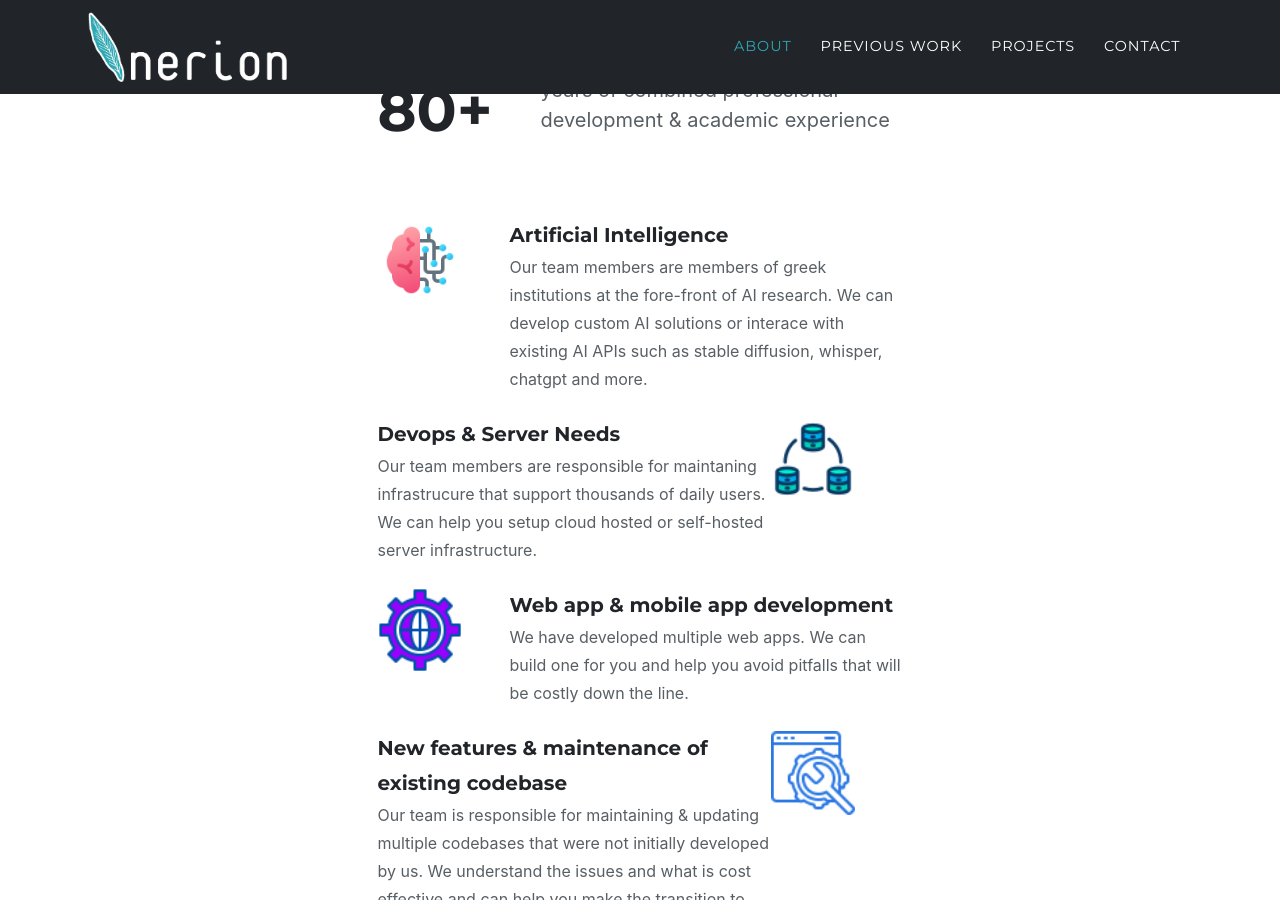
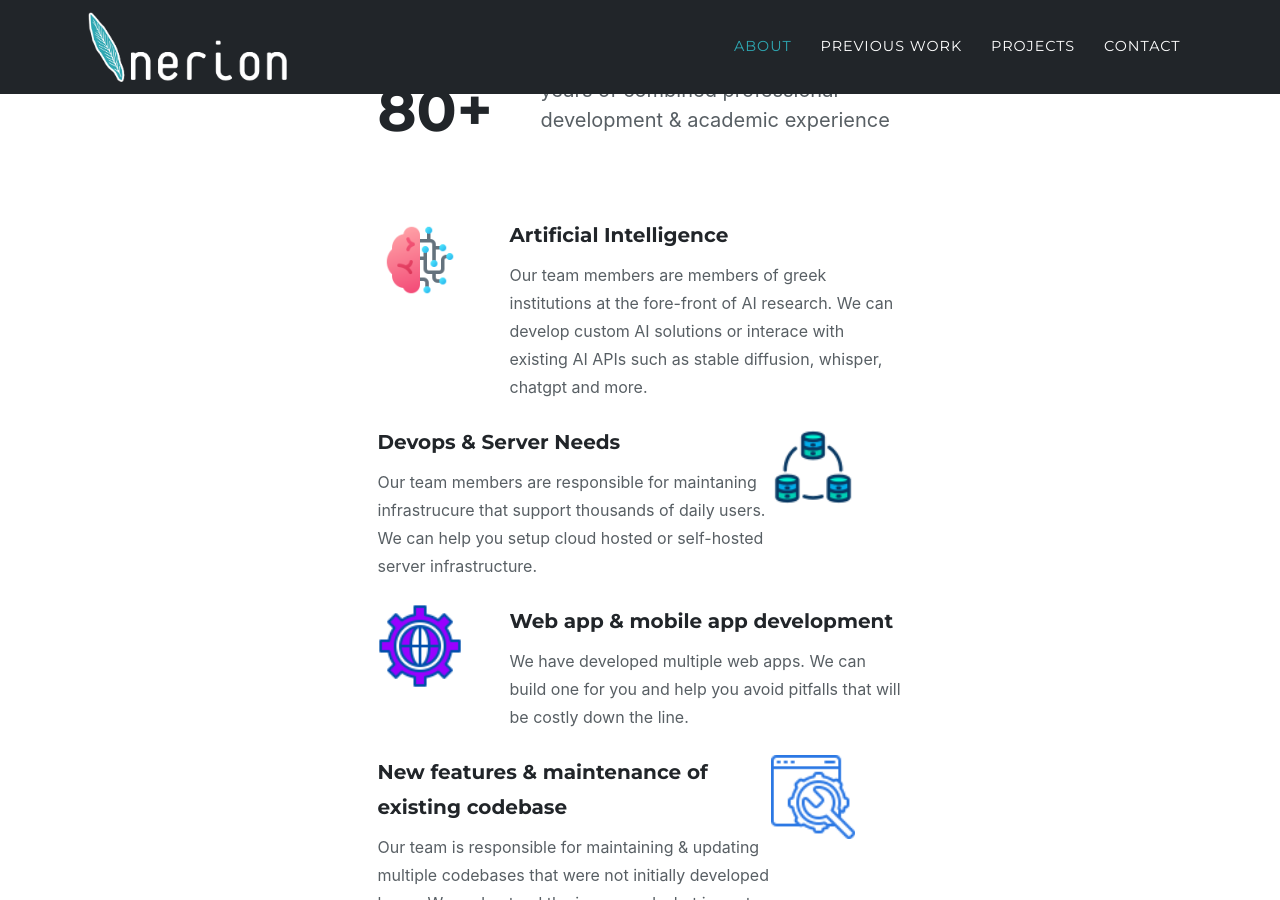
Before and after one commit to tolisdotkarag/nerion-website, a Jekyll site: the page built from index.md, in a window 1280 px wide and 900 px high, scrolled down 1238 px. Built offline with Jekyll 4.4.1, drawn with Linux system fonts in a browser that asks for light colours; some web fonts are replaced.

Commit message:
[NR-3] spacing in desktop view

```diff
--- a/_includes/strengths.html
+++ b/_includes/strengths.html
@@ -22,15 +22,15 @@
         </div>
         {% endif %}
         <div class="text-section text-center text-sm-left">
-          <h5 class="strength-heading mb-2 mb-sm-0">{{ strength.title | markdownify }}</h5>
-          {% if strength.text %}<div class="text-muted mb-5 mb-sm-0 text-justify text-sm-left">{{ strength.text | markdownify }}</div>{% endif %}
+          <h5 class="strength-heading mb-2">{{ strength.title | markdownify }}</h5>
+          {% if strength.text %}<div class="text-muted mb-5 mb-sm-3 text-justify text-sm-left">{{ strength.text | markdownify }}</div>{% endif %}
         </div>
       </div>
       {% else %}
       <div class="col-md-8 col-xl-6 d-flex mt-2 flex-column-reverse flex-sm-row align-items-center align-items-sm-start">
         <div class="text-section text-center text-sm-left">
-          <h5 class="strength-heading mb-2 mb-sm-0">{{ strength.title | markdownify }}</h5>
-          {% if strength.text %}<div class="text-muted mb-5 mb-sm-0 text-justify text-sm-left">{{ strength.text | markdownify }}</div>{% endif %}
+          <h5 class="strength-heading mb-2">{{ strength.title | markdownify }}</h5>
+          {% if strength.text %}<div class="text-muted mb-5 mb-sm-3 text-justify text-sm-left">{{ strength.text | markdownify }}</div>{% endif %}
         </div>
         {% if strength.image %}
         <div class="mb-3 mb-sm-2 mr-sm-5">
```
